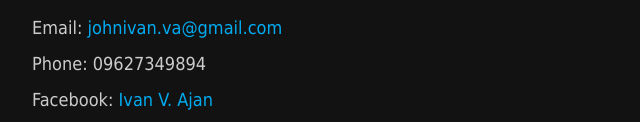
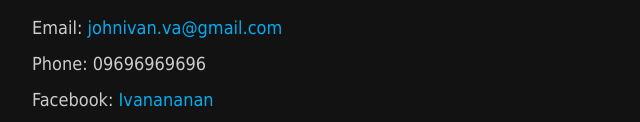
Before and after one commit to johnivan-va/Web-Portfolio, a plain HTML site: page index.html in a window 1280 px wide. Shown: the part 4302-4424 px from the top of the page, 96-736 px from the left. Drawn offline with Linux system fonts and the light colour scheme.

Commit message:
Update index.html

```diff
--- a/index.html
+++ b/index.html
@@ -61,8 +61,8 @@
             <p>You can reach me via email or contact me on social media:</p>
             <ul>
             <li>Email: <a href="#">johnivan.va@gmail.com</a></li>
-            <li>Phone: 09627349894</li>
-            <li>Facebook: <a href="#" target="_blank">Ivan V. Ajan</a></li>
+            <li>Phone: 09696969696</li>
+            <li>Facebook: <a href="#" target="_blank">Ivanananan</a></li>
             </ul>
         </div>
     </section>
```
